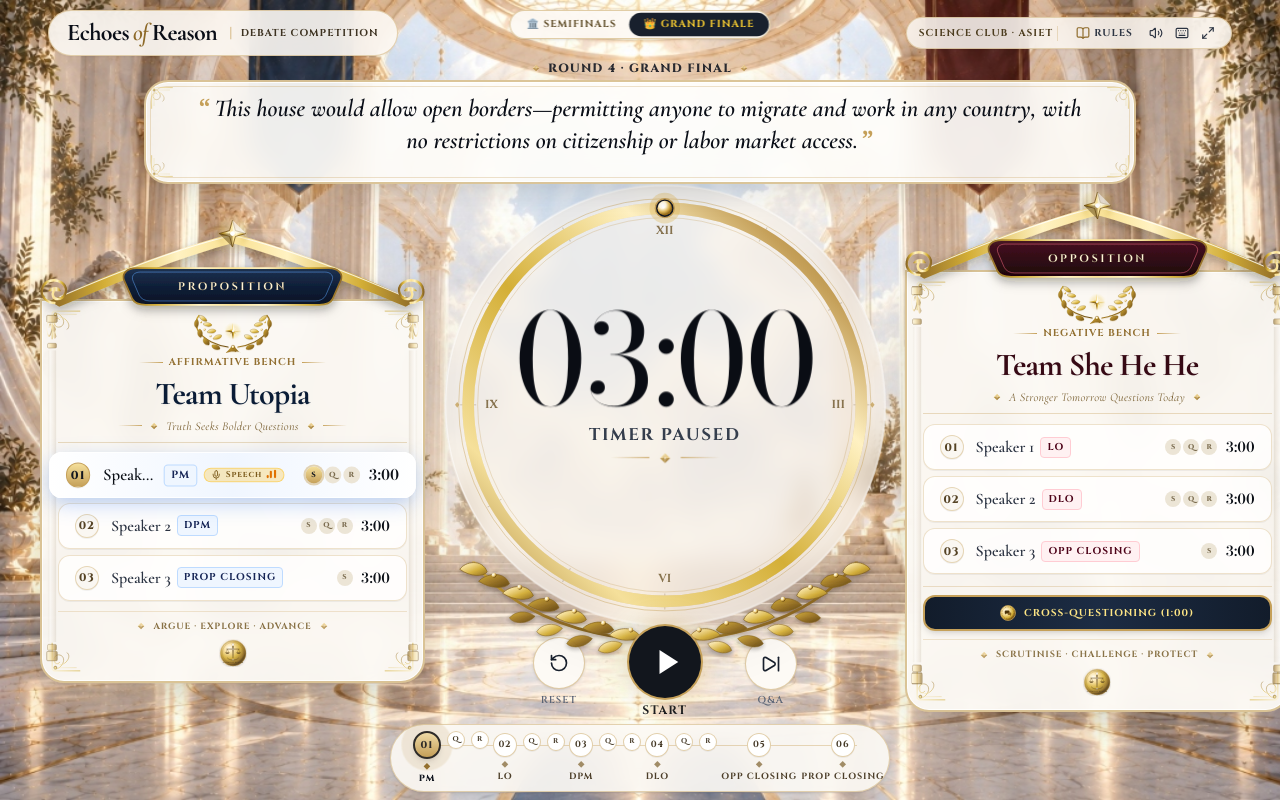
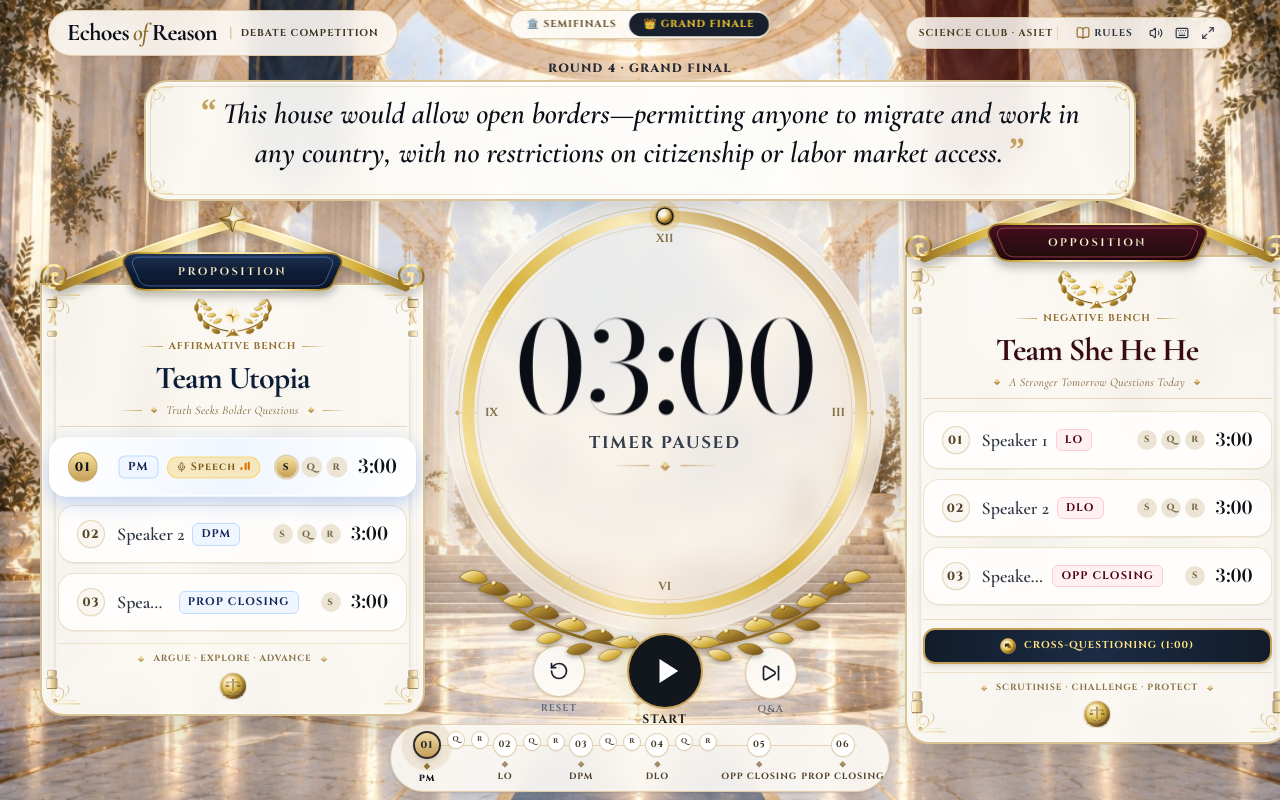
Before and after one commit to tejaskm-dev/echoes-of-reason-timer, a React (Vite) app: page / in a window 1280 px wide. Both pictures are taken after a click on the button "👑 GRAND FINALE". Built offline with nearby package versions, Linux system fonts and the light colour scheme.

Commit message:
feat: enlarge speaker cards and motion display for enhanced presence

```diff
--- a/src/components/ClassicalDecors.tsx
+++ b/src/components/ClassicalDecors.tsx
@@ -488,7 +488,7 @@ export const NeoclassicalMotionCartouche: React.FC<{
 }> = ({ children, className = "", onClick }) => (
   <div
     onClick={onClick}
-    className={`relative group cursor-pointer w-full max-w-5xl xl:max-w-6xl 2xl:max-w-7xl mx-auto rounded-2xl sm:rounded-3xl px-4 sm:px-8 py-2.5 sm:py-3 transition-all duration-300 ${className}`}
+    className={`relative group cursor-pointer w-full max-w-5xl xl:max-w-6xl 2xl:max-w-7xl mx-auto rounded-2xl sm:rounded-3xl px-4 sm:px-8 py-2.5 sm:py-3.5 transition-all duration-300 ${className}`}
   >
     {/* Background Sculpted Marble Plaque with Gold Inset */}
     <div className="absolute inset-0 bg-[#fefdfa]/92 backdrop-blur-md rounded-2xl sm:rounded-3xl border-2 border-[#c5a059]/60 shadow-[0_12px_32px_-10px_rgba(25,20,12,0.18),0_0_0_1px_rgba(255,255,255,0.9)_inset] group-hover:border-[#c5a059] group-hover:shadow-[0_16px_40px_-10px_rgba(197,160,89,0.32),0_0_0_1px_rgba(255,255,255,0.95)_inset] transition-all duration-300" />
--- a/src/components/ExtravagantPodium.tsx
+++ b/src/components/ExtravagantPodium.tsx
@@ -152,7 +152,7 @@ export const ExtravagantPodium: React.FC<ExtravagantPodiumProps> = ({
           </div>
 
           {/* 3 Opulent Bevelled Speaker Inlays */}
-          <div className="flex flex-col gap-1.5 my-0.5">
+          <div className="flex flex-col gap-2 sm:gap-2.5 my-1">
             {speakers.map((sp, idx) => {
               const isActive = sp.id === activeSpeakerId;
               const isEditingSp = editingSpeakerId === sp.id;
@@ -163,7 +163,7 @@ export const ExtravagantPodium: React.FC<ExtravagantPodiumProps> = ({
                 <div
                   key={sp.id}
                   onClick={() => onSelectSpeaker(sp.id)}
-                  className={`flex items-center justify-between px-3.5 sm:px-4 py-2 sm:py-2.5 rounded-xl cursor-pointer speaker-card-fluid ${
+                  className={`flex items-center justify-between px-4 sm:px-4.5 py-2.5 sm:py-3.5 rounded-xl sm:rounded-2xl cursor-pointer speaker-card-fluid ${
                     isActive
                       ? isProp
                         ? 'bg-gradient-to-r from-white via-[#f0f6ff] to-white border-1.5 border-blue-500/70 shadow-[0_6px_20px_-2px_rgba(59,130,246,0.38),0_0_0_1px_rgba(255,255,255,0.9)_inset] scale-[1.025] speaker-row-active-anim'
@@ -174,12 +174,12 @@ export const ExtravagantPodium: React.FC<ExtravagantPodiumProps> = ({
                   {/* Left: Medallion Number, Name, Role Badge, Active Equalizer */}
                   <div className="flex items-center gap-2.5 sm:gap-3 min-w-0">
                     {/* Gilded Roman Number Medallion */}
-                    <div className={`w-5.5 h-5.5 sm:w-6 sm:h-6 rounded-full border flex items-center justify-center shadow-2xs ${
+                    <div className={`w-6 h-6 sm:w-7 sm:h-7 rounded-full border flex items-center justify-center shadow-2xs shrink-0 ${
                       isActive
                         ? 'border-[#c5a059] bg-gradient-to-b from-[#f5e09b] to-[#c5a059] text-[#121620]'
                         : 'border-[#c5a059]/40 bg-[#faf7f2] text-[#554325]'
                     }`}>
-                      <span className="font-cinzel text-[10px] sm:text-[11px] font-black leading-none">
+                      <span className="font-cinzel text-[11px] sm:text-xs font-black leading-none">
                         {String(idx + 1).padStart(2, '0')}
                       </span>
                     </div>
@@ -211,15 +211,15 @@ export const ExtravagantPodium: React.FC<ExtravagantPodiumProps> = ({
                         </button>
                       </div>
                     ) : (
-                      <div className="flex items-center gap-1.5 min-w-0 group/sp">
-                        <span className={`text-sm sm:text-base font-serif-display font-semibold truncate max-w-[125px] sm:max-w-[160px] xl:max-w-[185px] ${
+                      <div className="flex items-center gap-2 min-w-0 group/sp">
+                        <span className={`text-base sm:text-[17px] xl:text-lg font-serif-display font-semibold truncate max-w-[135px] sm:max-w-[170px] xl:max-w-[200px] ${
                           isActive ? 'text-[#0c1017] font-bold' : 'text-[#2b3342]'
                         }`}>
                           {sp.name}
                         </span>
 
                         {/* Heraldic Role Badge */}
-                        <span className={`text-[9px] sm:text-[10px] font-cinzel font-bold uppercase px-1.5 py-0.5 rounded border ${
+                        <span className={`text-[10px] sm:text-[11px] font-cinzel font-bold uppercase px-2 py-0.5 rounded-md border shrink-0 ${
                           isProp
                             ? 'bg-blue-50 text-blue-950 border-blue-200'
                             : 'bg-rose-50 text-rose-950 border-rose-200'
@@ -229,7 +229,7 @@ export const ExtravagantPodium: React.FC<ExtravagantPodiumProps> = ({
 
                         {/* Active Soundwave Indicator */}
                         {isActive && (
-                          <span className="inline-flex items-center gap-1 px-1.5 py-0.2 rounded-full bg-amber-400/25 text-[#7c5b1d] text-[8px] font-cinzel font-bold border border-amber-400/40">
+                          <span className="inline-flex items-center gap-1 px-2 py-0.5 rounded-full bg-amber-400/25 text-[#7c5b1d] text-[9px] sm:text-[10px] font-cinzel font-bold border border-amber-400/40 shrink-0">
                             {activeSegment.kind === 'cross' ? (
                               <MessagesSquare className="w-2.5 h-2.5" />
                             ) : (
@@ -260,8 +260,8 @@ export const ExtravagantPodium: React.FC<ExtravagantPodiumProps> = ({
                   </div>
 
                   {/* Right: Phase Pips (S/Q/R) & Remaining Time of the Live Phase */}
-                  <div className="flex items-center gap-2 shrink-0">
-                    <div className="flex items-center gap-0.5">
+                  <div className="flex items-center gap-2 sm:gap-2.5 shrink-0">
+                    <div className="flex items-center gap-1">
                       {ownSegments.map((seg) => {
                         const isSegActive = seg.id === activeSegment.id;
                         return (
@@ -273,7 +273,7 @@ export const ExtravagantPodium: React.FC<ExtravagantPodiumProps> = ({
                               onSelectSegment(seg.id);
                             }}
                             title={`${SEGMENT_SHORT_LABELS[seg.kind]} · ${formatTimeCompact(seg.timeRemaining)}`}
-                            className={`w-4 h-4 rounded-full flex items-center justify-center font-cinzel text-[7px] font-black leading-none transition-all duration-200 cursor-pointer hover:scale-125 ${
+                            className={`w-4.5 h-4.5 sm:w-5 sm:h-5 rounded-full flex items-center justify-center font-cinzel text-[8px] sm:text-[9px] font-black leading-none transition-all duration-200 cursor-pointer hover:scale-125 ${
                               isSegActive
                                 ? 'bg-gradient-to-b from-[#f5e09b] to-[#c5a059] text-[#121620] ring-2 ring-[#c5a059]/45'
                                 : seg.hasRun
@@ -286,7 +286,7 @@ export const ExtravagantPodium: React.FC<ExtravagantPodiumProps> = ({
                         );
                       })}
                     </div>
-                    <span className="font-num text-sm font-semibold tabular-nums text-[#0c1017]">
+                    <span className="font-num text-base sm:text-lg font-semibold tabular-nums text-[#0c1017]">
                       {formatTimeCompact(display?.timeRemaining ?? 0)}
                     </span>
                   </div>
--- a/src/components/GrandFinalScreen.tsx
+++ b/src/components/GrandFinalScreen.tsx
@@ -103,27 +103,27 @@ export const GrandFinalScreen: React.FC<GrandFinalScreenProps> = ({
     const len = motion.trim().length;
     if (len <= 55) {
       return {
-        fontSize: 'clamp(1.45rem, 1.15rem + 1.2vw, 2.35rem)',
-        lineHeight: '1.2',
+        fontSize: 'clamp(1.75rem, 1.35rem + 1.4vw, 2.85rem)',
+        lineHeight: '1.18',
       };
     } else if (len <= 95) {
       return {
-        fontSize: 'clamp(1.25rem, 1.0rem + 1.0vw, 2.05rem)',
-        lineHeight: '1.22',
+        fontSize: 'clamp(1.5rem, 1.2rem + 1.2vw, 2.45rem)',
+        lineHeight: '1.20',
       };
     } else if (len <= 150) {
       return {
-        fontSize: 'clamp(1.1rem, 0.88rem + 0.8vw, 1.75rem)',
+        fontSize: 'clamp(1.32rem, 1.05rem + 1.0vw, 2.2rem)',
         lineHeight: '1.24',
       };
     } else if (len <= 220) {
       return {
-        fontSize: 'clamp(1.0rem, 0.82rem + 0.6vw, 1.45rem)',
+        fontSize: 'clamp(1.15rem, 0.92rem + 0.75vw, 1.8rem)',
         lineHeight: '1.26',
       };
     } else {
       return {
-        fontSize: 'clamp(0.9rem, 0.75rem + 0.45vw, 1.25rem)',
+        fontSize: 'clamp(1.0rem, 0.82rem + 0.5vw, 1.45rem)',
         lineHeight: '1.28',
       };
     }
@@ -316,7 +316,7 @@ export const GrandFinalScreen: React.FC<GrandFinalScreenProps> = ({
             onClick={handleOpenEditMotion}
             className="mt-0.5"
           >
-            <div className="max-h-[85px] sm:max-h-[105px] md:max-h-[125px] overflow-y-auto px-1 sm:px-3 custom-scrollbar flex items-center justify-center w-full">
+            <div className="max-h-[110px] sm:max-h-[135px] md:max-h-[160px] overflow-y-auto px-1 sm:px-3 custom-scrollbar flex items-center justify-center w-full">
               <p
                 style={{
                   fontSize: optimalMotionStyle.fontSize,
@@ -324,9 +324,9 @@ export const GrandFinalScreen: React.FC<GrandFinalScreenProps> = ({
                 }}
                 className="font-serif-display text-[#0a0e17] font-semibold italic text-center leading-snug transition-transform group-hover:scale-[1.008] drop-shadow-2xs"
               >
-                <span className="text-[#c5a059] font-serif not-italic mr-1 select-none">“</span>
+                <span className="text-[#c5a059] font-serif not-italic mr-1.5 select-none text-[1.12em] leading-none align-baseline">“</span>
                 {motion}
-                <span className="text-[#c5a059] font-serif not-italic ml-1 select-none">”</span>
+                <span className="text-[#c5a059] font-serif not-italic ml-1.5 select-none text-[1.12em] leading-none align-baseline">”</span>
               </p>
             </div>
             <span className="text-[9px] font-cinzel text-[#886729] font-bold opacity-0 group-hover:opacity-100 transition-opacity mt-0.5 flex items-center gap-1">
--- a/src/index.css
+++ b/src/index.css
@@ -327,8 +327,8 @@
 }
 
 .motion-text-responsive {
-  font-size: clamp(1.15rem, 1.95vw, 2.35rem);
-  line-height: 1.15;
+  font-size: clamp(1.35rem, 2.15vw, 2.65rem);
+  line-height: 1.18;
 }
 
 .podium-responsive {
```
Also changed, not shown: src/components/TeamPanel.tsx (+8 -8 lines).
